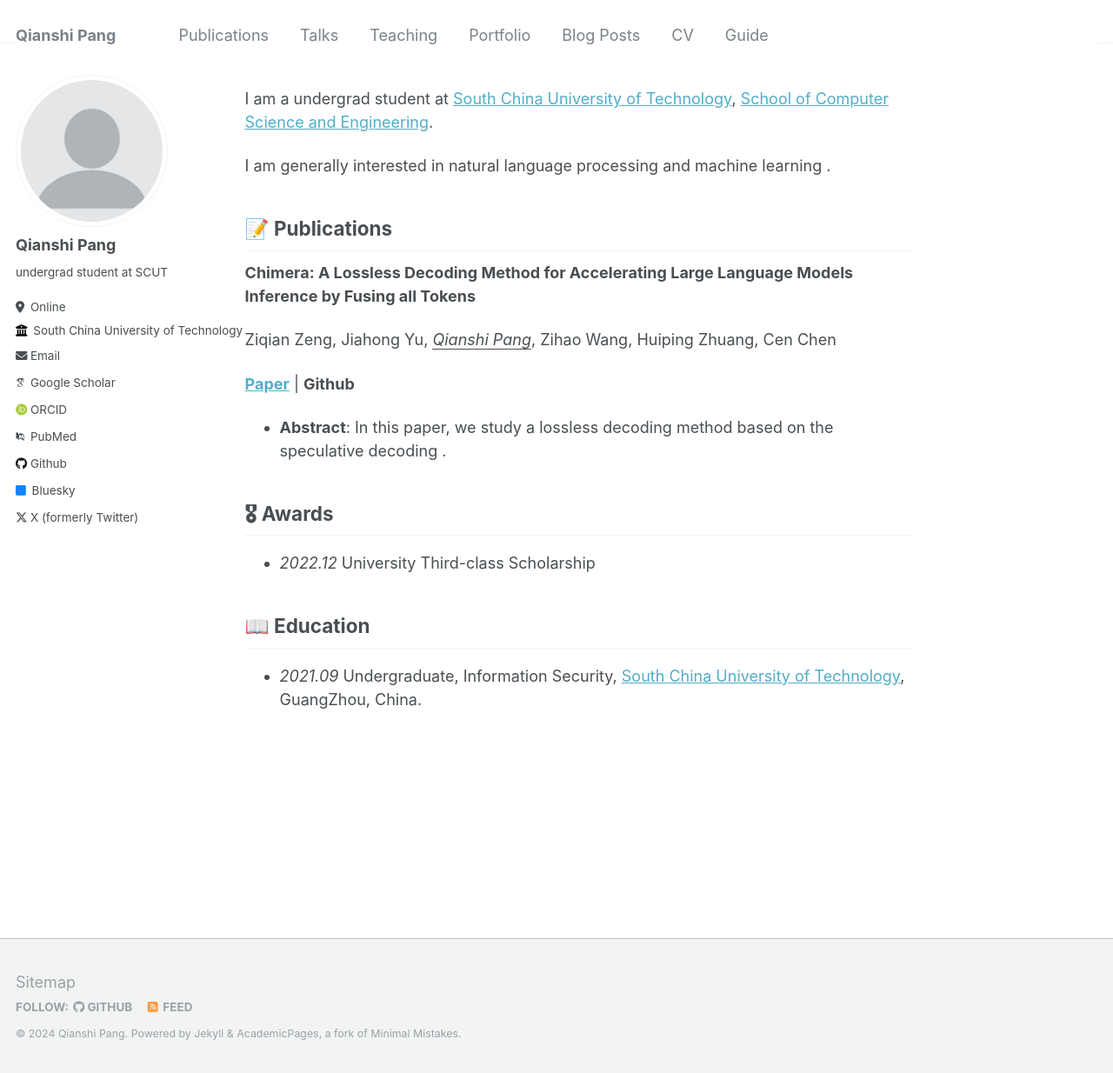
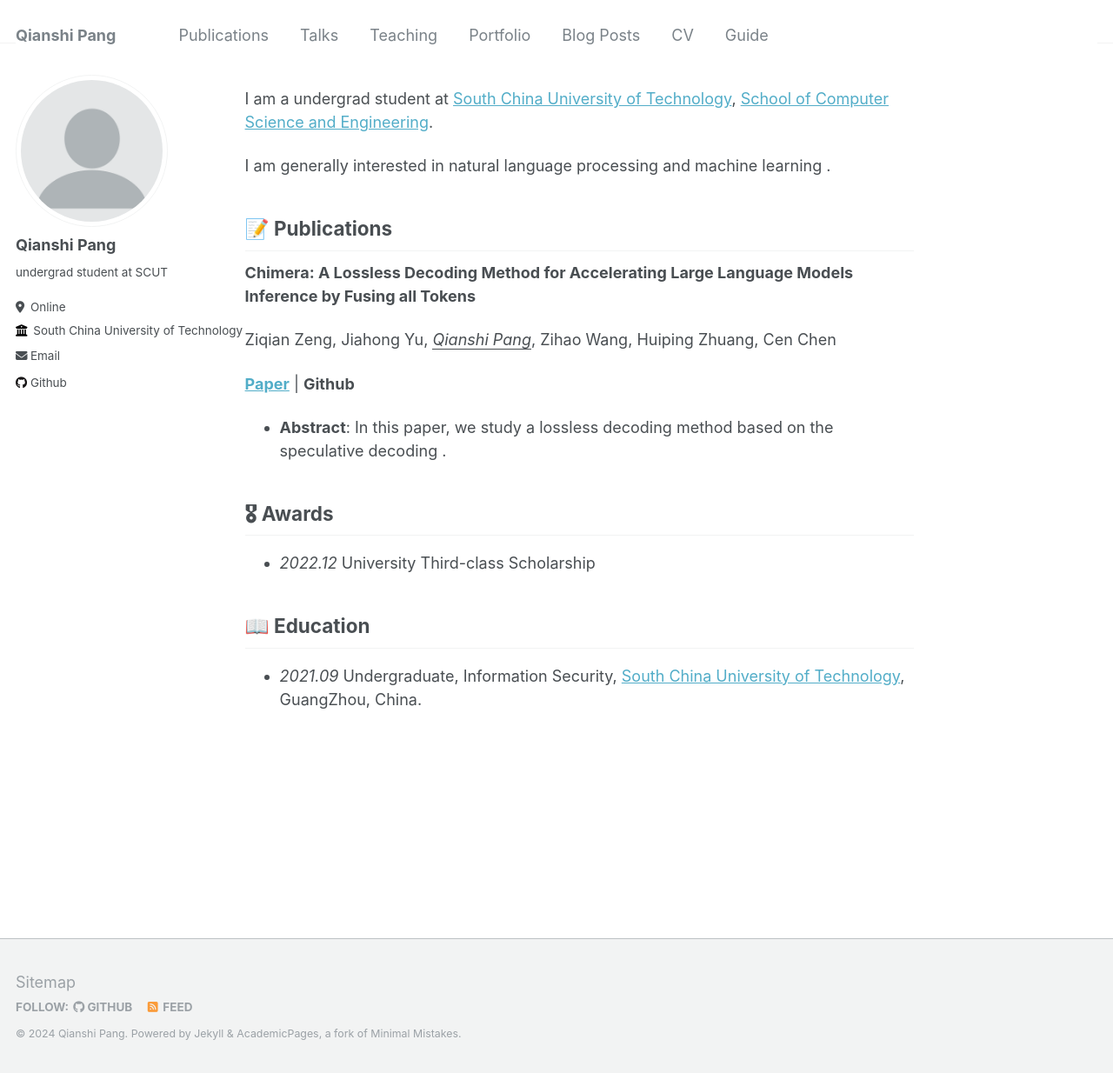
Before and after one commit to qspang/qspang.github.io, a Jekyll site: the page built from _pages/about.md, in a window 1280 px wide and 1234 px high. Shown: the whole window at 87% size. Built offline with Jekyll 4.4.1, drawn with Linux system fonts in a browser that asks for light colours; some web fonts are replaced.

Commit message:
Update _config.yml

```diff
--- a/_config.yml
+++ b/_config.yml
@@ -33,10 +33,10 @@ author:
 
   # Academic websites
   arxiv            : # URL - Update with the correct link to your profile
-  googlescholar    : "https://scholar.google.com/citations?user=PS_CX0AAAAAJ"
+  googlescholar    : # "https://scholar.google.com/citations?user=PS_CX0AAAAAJ"
   impactstory      : # URL
-  orcid            : "http://orcid.org/yourorcidurl"
-  pubmed           : "https://www.ncbi.nlm.nih.gov/pubmed/?term=john+snow"
+  orcid            : # "http://orcid.org/yourorcidurl"
+  pubmed           : # "https://www.ncbi.nlm.nih.gov/pubmed/?term=john+snow"
   researchgate     : # URL
 
   # Repositories and software development
@@ -48,7 +48,7 @@ author:
   stackoverflow    : # User number or user number and name (i.e., use "1" or "1/jeff-atwood")
 
   # Social media
-  bluesky          : "bsky.app" # Replace this with you Bluesky username
+  bluesky          : # "bsky.app" # Replace this with you Bluesky username
   facebook         : # Username
   flickr           : # Username
   foursquare       : # Username
@@ -65,7 +65,7 @@ author:
   steam            : # Username
   telegram         : # URL
   tumblr           : # Username
-  twitter          : "UniofOxford"  # Replace this with your X / Twitter handle
+  twitter          : # "UniofOxford"  # Replace this with your X / Twitter handle
   vine             : # Username
   weibo            : # Username
   wikipedia        : # Username
```
